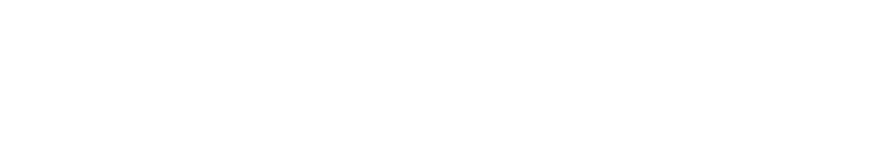
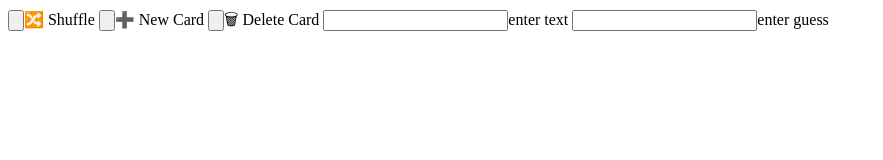
Before and after one commit to JanssenSimon/JSFlashCards, a plain HTML site: page index.html in a window 1280 px wide. Shown: the whole page, without its empty margins (0-883 px from the left). Drawn offline with Linux system fonts and the light colour scheme.

Commit message:
Added core elements of webapp

```diff
--- a/index.html
+++ b/index.html
@@ -13,5 +13,12 @@
 
 <body>
     <script src="scripts/script.js"></script>
+
+    <input type="button">🔀 Shuffle</input>
+    <input type="button">➕ New Card</input>
+    <input type="button">🗑 Delete Card</input>
+
+    <input type="text">enter text</input>
+    <input type="text">enter guess</input>
 </body>
 </html>
```
